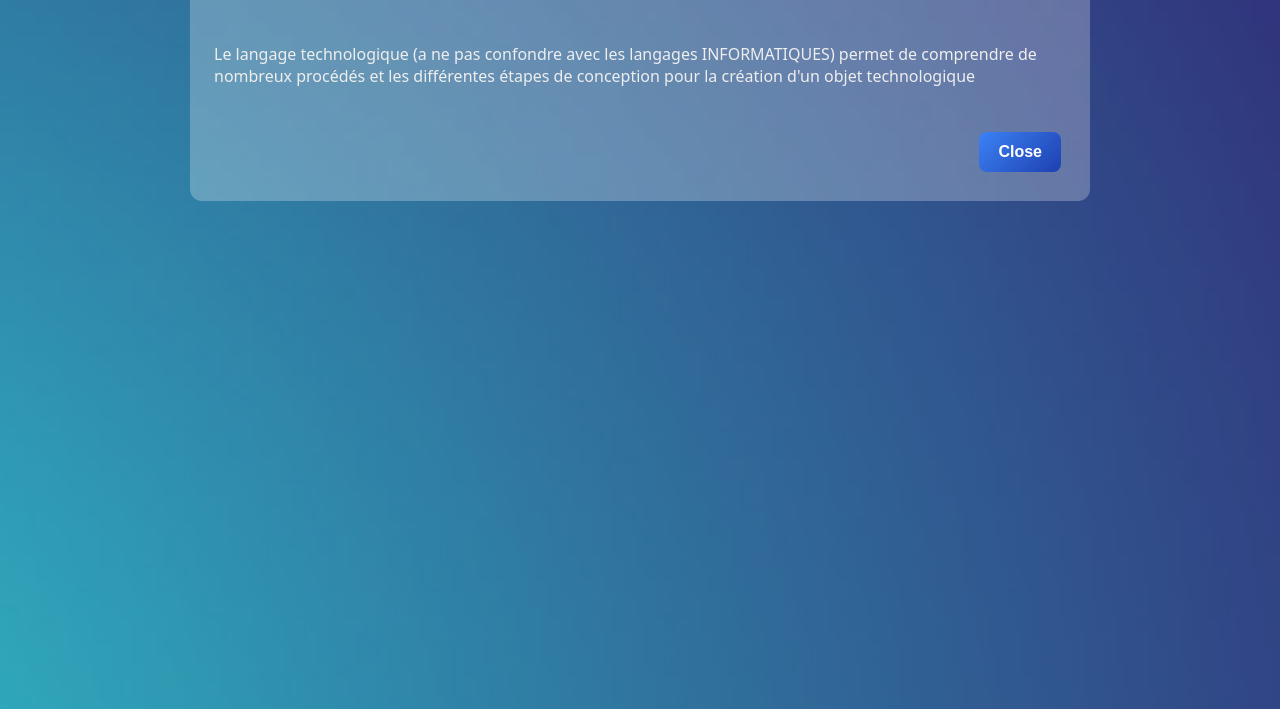
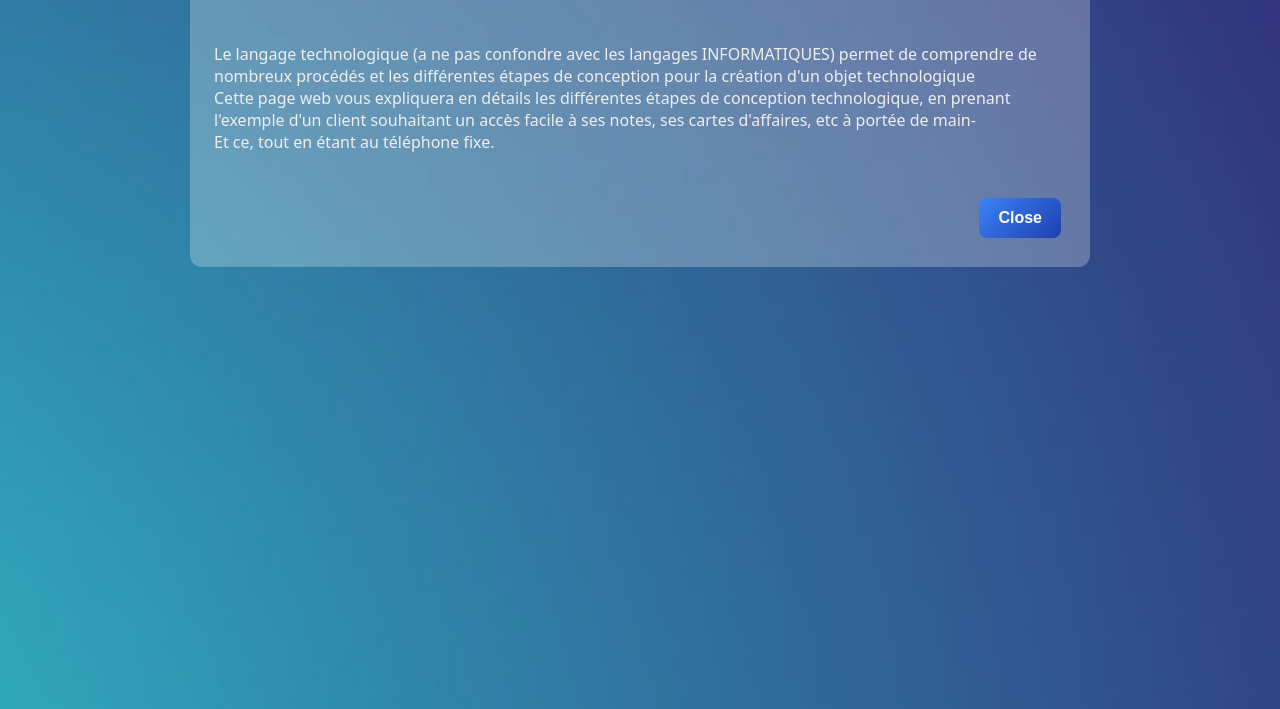
Before and after one commit to SilevrfoxFR2nd/SilverfoxFR2nd.github.io, a plain HTML site: page packs/Intro/index.html in a window 1280 px wide. Shown: the part 91-800 px from the top of the page. Drawn offline with Linux system fonts and the light colour scheme; files that its build step writes are made by us from their sources; files whose address does not match are found by name.

Commit message:
Update index.html

```diff
--- a/packs/Intro/index.html
+++ b/packs/Intro/index.html
@@ -8,7 +8,9 @@
 <head>
   <div id="rootImpostor">
     <h1>Introduction au langage technologique !</h1>
-    <span>Le langage technologique (a ne pas confondre avec les langages INFORMATIQUES) permet de comprendre de nombreux procédés et les différentes étapes de conception pour la création d'un objet technologique</span>
+    <span>Le langage technologique (a ne pas confondre avec les langages INFORMATIQUES) permet de comprendre de nombreux procédés et les différentes étapes de conception pour la création d'un objet technologique<br>
+      Cette page web vous expliquera en détails les différentes étapes de conception technologique, en prenant l'exemple d'un client souhaitant un accès facile à ses notes, ses cartes d'affaires, etc à portée de main-<br>
+    Et ce, tout en étant au téléphone fixe.</span>
     <div class="settings-footer">
       <button id="closeOverlay" class="fancy-btn">Close</button>
     </div>
```
